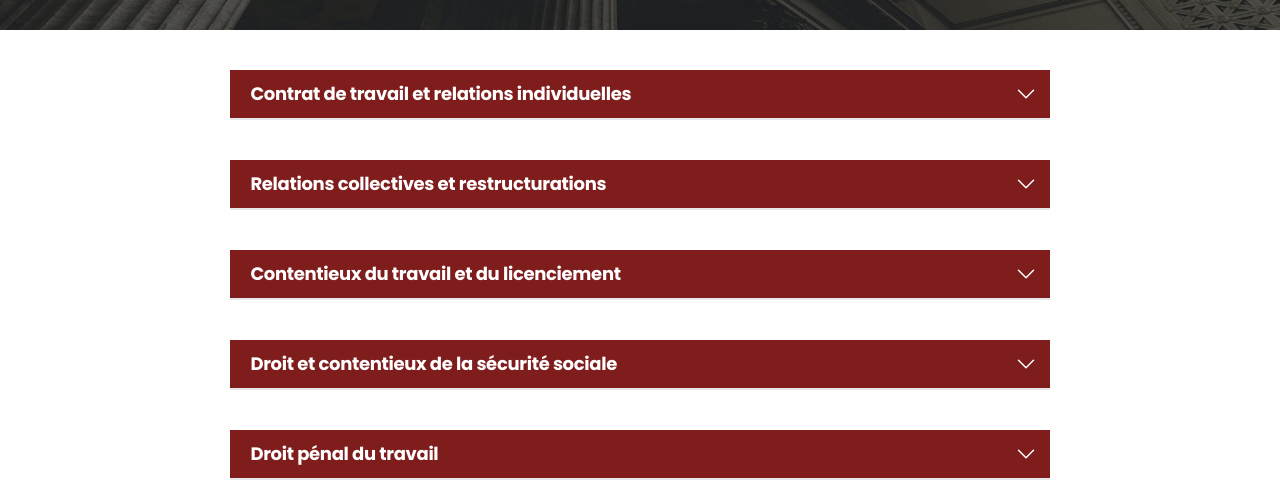
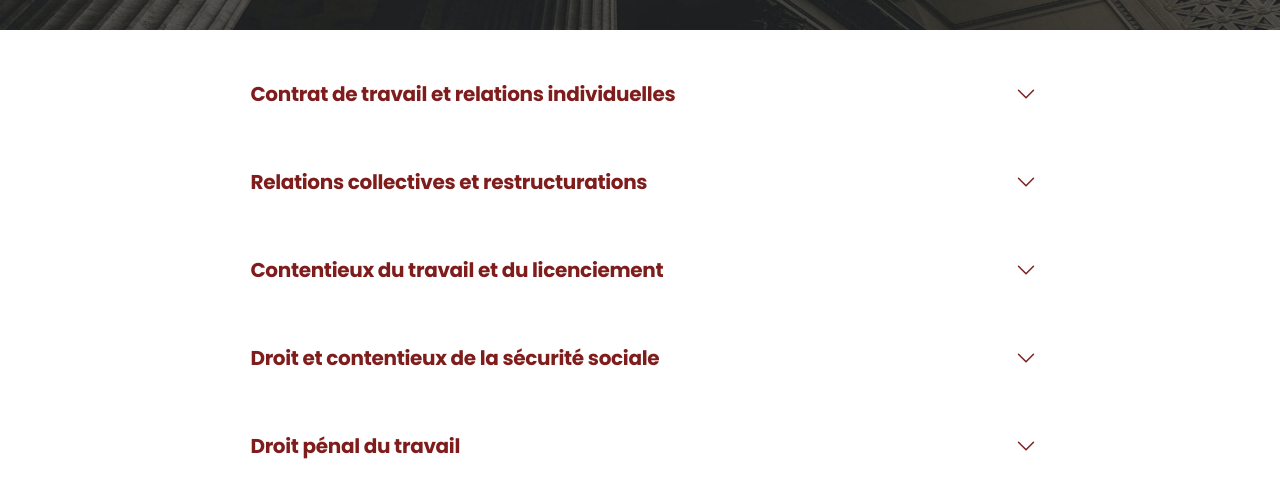
Before and after one commit to hyacinthengoma/notion_fl_bo, a Next.js app in the folder notion-blog/: page /Expertise/Droit-securite-sociale in a window 1280 px wide. Shown: the part 309-800 px from the top of the page. Built offline with nearby package versions, Linux system fonts and the light colour scheme.

Commit message:
quelques modifs

```diff
--- a/notion-blog/src/components/BackToTop.tsx
+++ b/notion-blog/src/components/BackToTop.tsx
@@ -27,7 +27,7 @@ export default function BackToTop() {
     });
     return (
         <>
-            <button className={"hidden fixed top-3/4 z-50 px-10 py-5 bg-red-500 shadow right-0"} id={"backToTop"}>
+            <button className={"hidden fixed text-white shadow-xl rounded-l-lg top-3/4 z-50 px-10 py-5 bg-red-900 hover:bg-red-800 shadow right-0"} id={"backToTop"}>
                 <svg xmlns="http://www.w3.org/2000/svg" fill="none" viewBox="0 0 24 24" strokeWidth={1.5} stroke="currentColor" className="w-6 h-6">
                     <path strokeLinecap="round" strokeLinejoin="round" d="M12 19.5v-15m0 0l-6.75 6.75M12 4.5l6.75 6.75" />
                 </svg>
--- a/notion-blog/src/pages/Expertise/Droit-securite-sociale/index.tsx
+++ b/notion-blog/src/pages/Expertise/Droit-securite-sociale/index.tsx
@@ -33,21 +33,21 @@ export default function HomeDroitSecuSociale() {
                 </div>
             </div>*/}
             <div className={"w-full justify-center flex py-10 bg-white"}>
-                <div className={"flex w-4/5 justify-center"}>
+                <div className={"flex w-full lg:w-4/5 justify-center"}>
                     <div className={"flex flex-col items-center gap-y-10"}>
                         <div className={"relative w-4/5 overflow-hidden"}>
                             <input type={"checkbox"} className={"absolute top-0 inset-x-0 w-full h-12 opacity-0 z-10 cursor-pointer peer"}/>
-                            <div className={"bg-red-900 h-12 w-full pl-5 flex items-center"}>
-                                <h2 className={"text-lg font-semibold text-white"}>Contrat de travail et relations individuelles</h2>
+                            <div className={"bg-white h-12 w-full pl-5 flex items-center peer-hover:underline"}>
+                                <h2 className={"lg:text-xl text-base text-red-900 font-semibold text-white"}>Contrat de travail et relations individuelles</h2>
                             </div>
-                            <div className={"absolute top-3 right-3 text-white transition-transform duration-500 rotate-0 peer-checked:rotate-180"}>
+                            <div className={"absolute top-3 right-3 text-red-900 transition-transform duration-500 rotate-0 peer-checked:rotate-180"}>
                                 <svg xmlns="http://www.w3.org/2000/svg" fill="none" viewBox="0 0 24 24"
                                      strokeWidth="1.5" stroke="currentColor" className="w-6 h-6">
                                     <path strokeLinecap="round" strokeLinejoin="round"
                                           d="M19.5 8.25l-7.5 7.5-7.5-7.5"/>
                                 </svg>
                             </div>
-                            <div className={"bg-white shadow-lg overflow-hidden transition-all duration-500 max-h-0 peer-checked:max-h-full border"}>
+                            <div className={"bg-white  overflow-hidden transition-all duration-500 max-h-0 peer-checked:max-h-full"}>
                                 <div className={"p-4"}>
                                     <p>C’est la première mission de notre Cabinet : encadrer vos recrutements, et la rédaction ou la modification du contrat de travail selon la législation en vigueur. En outre, au regard des conséquences financières (et sur l’environnement de travail) qu’un litige peut engendrer, recourir à un avocat spécialisé en droit du travail pour préparer et/ou négocier la fin d’une relation de travail s’avère indispensable.
 
@@ -59,17 +59,17 @@ export default function HomeDroitSecuSociale() {
 
                         <div className={"relative w-4/5 overflow-hidden"}>
                             <input type={"checkbox"} className={"absolute top-0 inset-x-0 w-full h-12 opacity-0 z-10 cursor-pointer peer"}/>
-                            <div className={"bg-red-900 h-12 w-full pl-5 flex items-center"}>
-                                <h2 className={"text-lg font-semibold text-white"}>Relations collectives et restructurations</h2>
+                            <div className={"bg-white h-12 w-full pl-5 flex items-center"}>
+                                <h2 className={"lg:text-xl text-base text-red-900 font-semibold text-white peer-hover:underline"}>Relations collectives et restructurations</h2>
                             </div>
-                            <div className={"absolute top-3 right-3 text-white transition-transform duration-500 rotate-0 peer-checked:rotate-180"}>
+                            <div className={"absolute top-3 right-3 text-red-900 transition-transform duration-500 rotate-0 peer-checked:rotate-180"}>
                                 <svg xmlns="http://www.w3.org/2000/svg" fill="none" viewBox="0 0 24 24"
                                      strokeWidth="1.5" stroke="currentColor" className="w-6 h-6">
                                     <path strokeLinecap="round" strokeLinejoin="round"
                                           d="M19.5 8.25l-7.5 7.5-7.5-7.5"/>
                                 </svg>
                             </div>
-                            <div className={"bg-white shadow-lg overflow-hidden transition-all duration-500 max-h-0 peer-checked:max-h-full border"}>
+                            <div className={"bg-white  overflow-hidden transition-all duration-500 max-h-0 peer-checked:max-h-full"}>
                                 <div className={"p-4"}>
                                     <p>C’est la première mission de notre Cabinet : encadrer vos recrutements, et la rédaction ou la modification du contrat de travail selon la législation en vigueur. En outre, au regard des conséquences financières (et sur l’environnement de travail) qu’un litige peut engendrer, recourir à un avocat spécialisé en droit du travail pour préparer et/ou négocier la fin d’une relation de travail s’avère indispensable.
 
@@ -81,17 +81,17 @@ export default function HomeDroitSecuSociale() {
 
                         <div className={"relative w-4/5 overflow-hidden"}>
                             <input type={"checkbox"} className={"absolute top-0 inset-x-0 w-full h-12 opacity-0 z-10 cursor-pointer peer"}/>
-                            <div className={"bg-red-900 h-12 w-full pl-5 flex items-center"}>
-                                <h2 className={"text-lg font-semibold text-white"}>Contentieux du travail et du licenciement</h2>
+                            <div className={"bg-white h-12 w-full pl-5 flex items-center"}>
+                                <h2 className={"lg:text-xl text-base font-semibold text-red-900 peer-hover:underline"}>Contentieux du travail et du licenciement</h2>
                             </div>
-                            <div className={"absolute top-3 right-3 text-white transition-transform duration-500 rotate-0 peer-checked:rotate-180"}>
+                            <div className={"absolute top-3 right-3 text-red-900 transition-transform duration-500 rotate-0 peer-checked:rotate-180"}>
                                 <svg xmlns="http://www.w3.org/2000/svg" fill="none" viewBox="0 0 24 24"
                                      strokeWidth="1.5" stroke="currentColor" className="w-6 h-6">
                                     <path strokeLinecap="round" strokeLinejoin="round"
                                           d="M19.5 8.25l-7.5 7.5-7.5-7.5"/>
                                 </svg>
                             </div>
-                            <div className={"bg-white shadow-lg overflow-hidden transition-all duration-500 max-h-0 peer-checked:max-h-full border"}>
+                            <div className={"bg-white  overflow-hidden transition-all duration-500 max-h-0 peer-checked:max-h-full"}>
                                 <div className={"p-4"}>
                                     <p>C’est la première mission de notre Cabinet : encadrer vos recrutements, et la rédaction ou la modification du contrat de travail selon la législation en vigueur. En outre, au regard des conséquences financières (et sur l’environnement de travail) qu’un litige peut engendrer, recourir à un avocat spécialisé en droit du travail pour préparer et/ou négocier la fin d’une relation de travail s’avère indispensable.
 
@@ -103,19 +103,19 @@ export default function HomeDroitSecuSociale() {
 
                         <div className={"relative w-4/5 overflow-hidden"}>
                             <input type={"checkbox"} className={"absolute top-0 inset-x-0 w-full h-12 opacity-0 z-10 cursor-pointer peer"}/>
-                            <div className={"bg-red-900 h-12 w-full pl-5 flex items-center"}>
-                                <h2 className={"text-lg font-semibold text-white"}>Droit et contentieux de la sécurité sociale</h2>
+                            <div className={"bg-white h-12 w-full pl-5 flex items-center"}>
+                                <h2 className={"lg:text-xl text-base font-semibold text-red-900 peer-hover:underline"}>Droit et contentieux de la sécurité sociale</h2>
                             </div>
-                            <div className={"absolute top-3 right-3 text-white transition-transform duration-500 rotate-0 peer-checked:rotate-180"}>
+                            <div className={"absolute top-3 right-3 text-red-900 transition-transform duration-500 rotate-0 peer-checked:rotate-180"}>
                                 <svg xmlns="http://www.w3.org/2000/svg" fill="none" viewBox="0 0 24 24"
                                      strokeWidth="1.5" stroke="currentColor" className="w-6 h-6">
                                     <path strokeLinecap="round" strokeLinejoin="round"
                                           d="M19.5 8.25l-7.5 7.5-7.5-7.5"/>
                                 </svg>
                             </div>
-                            <div className={"bg-white shadow-lg overflow-hidden transition-all duration-500 max-h-0 peer-checked:max-h-full border"}>
+                            <div className={"bg-white overflow-hidden transition-all duration-500 max-h-0 peer-checked:max-h-full"}>
                                 <div className={"p-4"}>
-                                    <p>C’est la première mission de notre Cabinet : encadrer vos recrutements, et la rédaction ou la modification du contrat de travail selon la législation en vigueur. En outre, au regard des conséquences financières (et sur l’environnement de travail) qu’un litige peut engendrer, recourir à un avocat spécialisé en droit du travail pour préparer et/ou négocier la fin d’une relation de travail s’avère indispensable.
+                                    <p className={""}>C’est la première mission de notre Cabinet : encadrer vos recrutements, et la rédaction ou la modification du contrat de travail selon la législation en vigueur. En outre, au regard des conséquences financières (et sur l’environnement de travail) qu’un litige peut engendrer, recourir à un avocat spécialisé en droit du travail pour préparer et/ou négocier la fin d’une relation de travail s’avère indispensable.
 
                                         Le Cabinet Babeau est le partenaire de nombreuses entreprises de toutes tailles. Nous vous accompagnons dans la résolution de toutes les problématiques liées au droit du travail (rupture conventionnelle, sanction disciplinaire, licenciement, modification du contrat de travail, congés payés, rémunération variable, mobilité…).
                                     </p>
@@ -125,17 +125,17 @@ export default function HomeDroitSecuSociale() {
 
                         <div className={"relative w-4/5 overflow-hidden"}>
                             <input type={"checkbox"} className={"absolute top-0 inset-x-0 w-full h-12 opacity-0 z-10 cursor-pointer peer"}/>
-                            <div className={"bg-red-900 h-12 w-full pl-5 flex items-center"}>
-                                <h2 className={"text-lg font-semibold text-white"}>Droit pénal du travail</h2>
+                            <div className={"bg-white h-12 w-full pl-5 flex items-center"}>
+                                <h2 className={"lg:text-xl text-base font-semibold text-red-900 peer-hover:underline"}>Droit pénal du travail</h2>
                             </div>
-                            <div className={"absolute top-3 right-3 text-white transition-transform duration-500 rotate-0 peer-checked:rotate-180"}>
+                            <div className={"absolute top-3 right-3 text-red-900 transition-transform duration-500 rotate-0 peer-checked:rotate-180"}>
                                 <svg xmlns="http://www.w3.org/2000/svg" fill="none" viewBox="0 0 24 24"
                                      strokeWidth="1.5" stroke="currentColor" className="w-6 h-6">
                                     <path strokeLinecap="round" strokeLinejoin="round"
                                           d="M19.5 8.25l-7.5 7.5-7.5-7.5"/>
                                 </svg>
                             </div>
-                            <div className={"bg-white shadow-lg overflow-hidden transition-all duration-500 max-h-0 peer-checked:max-h-full border"}>
+                            <div className={"bg-white overflow-hidden transition-all duration-500 max-h-0 peer-checked:max-h-full"}>
                                 <div className={"p-4"}>
                                     <p>C’est la première mission de notre Cabinet : encadrer vos recrutements, et la rédaction ou la modification du contrat de travail selon la législation en vigueur. En outre, au regard des conséquences financières (et sur l’environnement de travail) qu’un litige peut engendrer, recourir à un avocat spécialisé en droit du travail pour préparer et/ou négocier la fin d’une relation de travail s’avère indispensable.
 
@@ -144,7 +144,7 @@ export default function HomeDroitSecuSociale() {
                                 </div>
                             </div>
                         </div>
-                        <Link href={""} className={"bg-red-900 text-white py-3 px-8 shadow-lg rounded-md hover:bg-red-800 hover:text-white uppercase font-bold"}>prenez rendez-vous</Link>
+                        <Link href={"/contact"} className={"bg-red-900 text-white py-3 px-8  rounded-md hover:bg-red-800 hover:text-white uppercase font-bold"}>prenez rendez-vous</Link>
                     </div>
                 </div>
             </div>
--- a/notion-blog/src/pages/blog/index.tsx
+++ b/notion-blog/src/pages/blog/index.tsx
@@ -103,9 +103,9 @@ const Index = ({ posts = [], preview }) => {
                                 <div>
                                     <p className={"categorie bg-red-300 py-2 px-4 rounded text-black cursor-pointer flex gap-2 border border-red-900 hover:bg-red-900 hover:text-white hover:scale-105 hover:transition duration-500"}>
                                         <svg xmlns="http://www.w3.org/2000/svg" fill="none" viewBox="0 0 24 24" strokeWidth={1.5} stroke="currentColor" className="w-6 h-6">
-                                            <path strokeLinecap="round" strokeLinejoin="round" d="M9.568 3H5.25A2.25 2.25 0 003 5.25v4.318c0 .597.237 1.17.659 1.591l9.581 9.581c.699.699 1.78.872 2.607.33a18.095 18.095 0 005.223-5.223c.542-.827.369-1.908-.33-2.607L11.16 3.66A2.25 2.25 0 009.568 3z" />
-                                            <path strokeLinecap="round" strokeLinejoin="round" d="M6 6h.008v.008H6V6z" />
+                                            <path strokeLinecap="round" strokeLinejoin="round" d="M21 21l-5.197-5.197m0 0A7.5 7.5 0 105.196 5.196a7.5 7.5 0 0010.607 10.607z" />
                                         </svg>
+
 
                                         {Type}
                                     </p>
```
